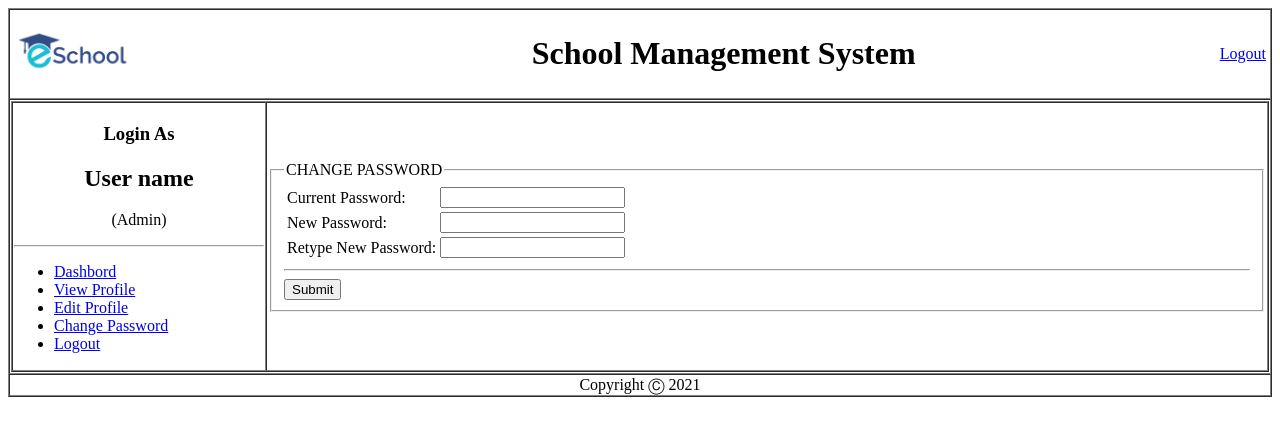
After one commit to AnirbanSahaAnik/School-management-system, a PHP site: page /View/ChangePassword.php in a window 1280 px wide. The commit adds this page. Shown: the top 436 px of the page. Run offline with PHP 8.4, Linux system fonts and the light colour scheme.

Commit message:
Login update

```diff
--- /dev/null
+++ b/Admin/Model/admin.json
@@ -0,0 +1 @@
+{"id":"123","name":"Anik Saha","password":"123","email":"anik@gmail.com"}
--- /dev/null
+++ b/Admin/View/ChangePassword.php
@@ -0,0 +1,82 @@
+<!DOCTYPE html>
+<html lang="en" dir="ltr">
+  <head>
+    <meta charset="utf-8">
+    <title>Home</title>
+  </head>
+  <body>
+    <table border="1" cellspacing="0" width="100%" >
+      <tr>
+        <td>
+          <table width="100%">
+            <tr>
+              <td><img height="50px" weight="50px" src="../Resources/logo.png" alt=""></td>
+              <td align = "center"><h1>School Management System</h1></td>
+              <td align = "right">
+                <a href="../Controller/logout.php">Logout</a>
+
+              </td>
+            </tr>
+          </table>
+        </td>
+      </tr>
+
+      <tr>
+        <td>
+          <table width="100%" cellspacing="0" border="1">
+            <tr>
+              <td width="250px">
+                <center>
+                  <h3>Login As</h3>
+                  <h2>User name</h2>
+                  <p>(Admin)</p>
+                </center>
+                <hr>
+                <ul>
+                  <li><a href="Dashboard.php">Dashbord</a></li>
+                  <li><a href="viewProfile.php">View Profile</a></li>
+                  <li><a href="EditProfile.php">Edit Profile</a></li>
+                  <li><a href="ChangePassword.php">Change Password</a></li>
+                  <li><a href="../Controller/logout.php">Logout</a></li>
+                </ul>
+              </td>
+
+              <td>
+								<form class="" action="" method="post">
+			            <fieldset>
+			              <legend>CHANGE PASSWORD</legend>
+			              <table>
+			                <tr>
+			                  <td>Current Password:</td>
+			                  <td><input type="password" name="c_pass" value=""></td>
+			                </tr>
+			                <tr>
+			                  <td>New Password:</td>
+			                  <td><input type="password" name="n_pass" value=""></td>
+			                </tr>
+			                <tr>
+			                  <td>Retype New Password:</td>
+			                  <td><input type="password" name="rn_pass" value=""></td>
+			                </tr>
+			              </table>
+			              <hr>
+			              <input type="submit" name="submit" value="Submit"> <br>
+			            </fieldset>
+			          </form>
+              </td>
+            </tr>
+          </table>
+        </td>
+      </tr>
+
+
+
+
+      <tr>
+        <td align="center" >Copyright Ⓒ 2021</td>
+      </tr>
+
+    </table>
+
+  </body>
+</html>
--- a/Admin/View/addLibrarian.php
+++ b/Admin/View/addLibrarian.php
@@ -14,7 +14,7 @@
               <td align = "center"><h1>School Management System</h1></td>
               <td align = "right">
                 <a href="dashboard.php">Back</a> |
-                <a href="logout.php">Logout</a>
+                <a href="../Controller/logout.php">Logout</a>
               </td>
             </tr>
           </table>
@@ -36,7 +36,7 @@
                   <li><a href="addLibrarian.php">Add Librarian</a></li>
                   <li><a href="viewLibrarian.php">View Librarian</a></li>
                   <li><a href="dashboard.php">Dashbord</a></li>
-                  <li><a href="logout.php">Logout</a></li>
+                  <li><a href="../Controller/logout.php">Logout</a></li>
 
                 </ul>
               </td>
--- a/Admin/View/addStudent.php
+++ b/Admin/View/addStudent.php
@@ -2,7 +2,7 @@
 <html lang="en" dir="ltr">
   <head>
     <meta charset="utf-8">
-    <title>Teacher</title>
+    <title>Student</title>
   </head>
   <body>
     <table border="1" cellspacing="0" width="100%" >
@@ -14,7 +14,7 @@
               <td align = "center"><h1>School Management System</h1></td>
               <td align = "right">
                 <a href="dashboard.php">Back</a> |
-                <a href="logout.php">Logout</a>
+                <a href="../Controller/logout.php">Logout</a>
               </td>
             </tr>
           </table>
@@ -36,7 +36,7 @@
                   <li><a href="addStudent.php">Add Student</a></li>
                   <li><a href="viewStudent.php">View Student</a></li>
                   <li><a href="dashboard.php">Dashbord</a></li>
-                  <li><a href="logout.php">Logout</a></li>
+                  <li><a href="../Controller/logout.php">Logout</a></li>
 
                 </ul>
               </td>
--- a/Admin/View/addTeacher.php
+++ b/Admin/View/addTeacher.php
@@ -14,7 +14,7 @@
               <td align = "center"><h1>School Management System</h1></td>
               <td align = "right">
                 <a href="dashboard.php">Back</a> |
-                <a href="logout.php">Logout</a>
+                <a href="../Controller/logout.php">Logout</a>
               </td>
             </tr>
           </table>
@@ -36,7 +36,7 @@
                   <li><a href="addTeacher.php">Add Teacher</a></li>
                   <li><a href="viewTeacher.php">View Teacher</a></li>
                   <li><a href="dashboard.php">Dashbord</a></li>
-                  <li><a href="logout.php">Logout</a></li>
+                  <li><a href="../Controller/logout.php">Logout</a></li>
 
                 </ul>
               </td>
```
Also changed, not shown: Admin/Controller/logCheck.php (added, +22 -0 lines), Admin/View/EditProfile.php (added, +64 -0 lines), Admin/View/adminlogin.php (+4 -5 lines), Admin/View/dashboard.php (+3 -4 lines), Admin/View/viewProfile.php (added, +64 -0 lines), Admin/Controller/logout.php (added).
